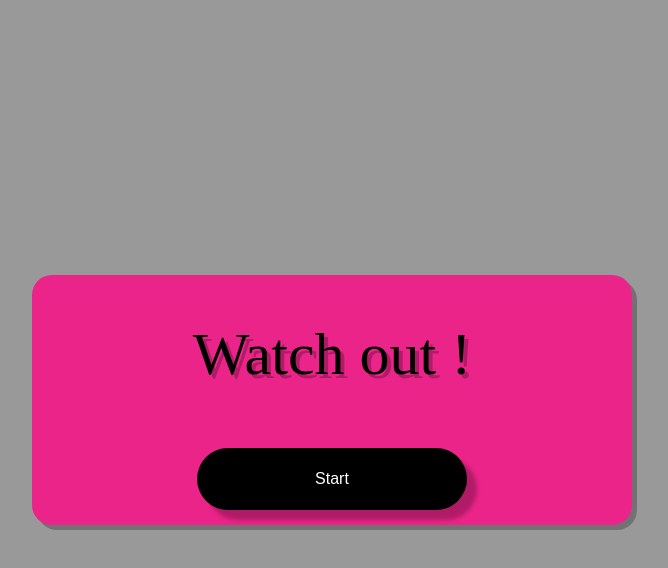
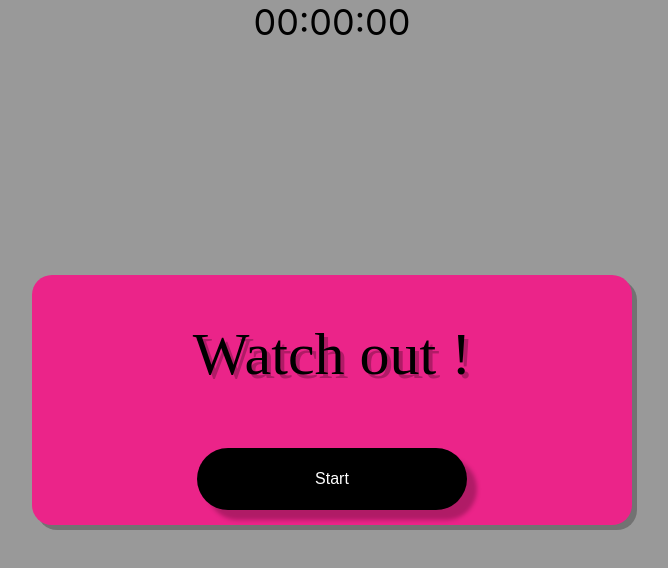
Before and after one commit to ImMiza/WatchOut, a React (Create React App) app: page / in a window 1280 px wide. Shown: the top 568 px of the page, without its empty margins (308-976 px from the left). Built offline with nearby package versions, Linux system fonts and the light colour scheme.

Commit message:
fix timer

```diff
--- a/src/App.tsx
+++ b/src/App.tsx
@@ -3,7 +3,7 @@ import Vector from "./utils/Vector";
 import Entity from "./utils/Entity";
 import Spaceship from "./utils/Spaceship";
 import Location from './utils/Location';
-import Timer from './components/settings/timer';
+import Timer, {timervalue} from './components/settings/timer';
 import Popup from "./components/popup/Popup";
 import Meteor from "./utils/Meteor";
 
@@ -26,6 +26,7 @@ function App() {
   const [spaceship, setSpaceship] = useState(new Spaceship(new Location(centerX,centerY), new Vector(0,0), '/images/rocket.svg', spaceshipSize, spaceshipSize, true, 4));
   const [meteors, setMeteors] = React.useState<Meteor[]>([]);
 
+  const [timer, setTimer] = React.useState<timervalue>();
 
   /**
    * Retry the game
@@ -46,6 +47,7 @@ function App() {
     setMeteors((prev) => prev.map(m => {
       if (Entity.checkCollision(m, spaceship)) {
         setEnd(true);
+        setStart(false);
       }
       m.move();
       return m;
@@ -122,9 +124,7 @@ function App() {
           !isStart &&
             <Popup title={'Watch out !'} buttonText={'Start'} onClick={() => setStart(true)} />
         }
-         {
-          isStart && <Timer timer_on={isStart} on_timer_end={(value)=>console.log(value)} ></Timer>
-         }
+        <Timer timer_on={isStart} on_timer_end={(value) => setTimer(value)} ></Timer>
         {
           isEnd &&
             <Popup title={'Game over !'} buttonText={'Retry'} onClick={() => retry()} />
--- a/src/components/settings/timer.tsx
+++ b/src/components/settings/timer.tsx
@@ -14,23 +14,12 @@ const Timer =(props : {
 }) =>{
     const [time, setTime] = React.useState(0);
     const [timerOn, setTimerOn] = React.useState(props.timer_on);
-    const [timervalue, setTimeValue] = React.useState<timervalue>({
-        time ,
-        minutes : 0,
-        seconds : 0,
-        milliseconds : 0,
-
-
-    });
-    React.useEffect(() => {
-      if (timerOn === false) {
-        props.on_timer_end(timervalue);
-      }
-    },[timerOn]);
-
 
     React.useEffect(() => {
-      setTimerOn(props.timer_on);
+        if(props.timer_on) {
+            setTime(0);
+        }
+        setTimerOn(props.timer_on);
     },[props.timer_on])
 
 
@@ -39,49 +28,26 @@ const Timer =(props : {
       if (timerOn) {
         interval = setInterval(() => {
           setTime((prevTime) => prevTime + 100);
-        }, 10);
+        }, 100);
       } else if (!timerOn) {
-        clearInterval(interval);
-        setTimeValue({
-            time : time,
-            minutes : Math.floor((time / 60000) % 60),
-            seconds : Math.floor((time / 1000) % 60),
-            milliseconds :((time / 10) % 100),
-        })
-
+          clearInterval(interval);
+          const result = {
+              time: time,
+              minutes: Math.floor((time / 60000) % 60),
+              seconds: Math.floor((time / 1000) % 60),
+              milliseconds: ((time / 10) % 100),
+          };
+          props.on_timer_end(result);
       }
       return () => clearInterval(interval);
     }, [timerOn]);
 
     return (
       <div className="Timers">
-        <h2>chronomètre</h2>
         <div id="display">
           <span>{("0" + Math.floor((time / 60000) % 60)).slice(-2)}:</span>
           <span>{("0" + Math.floor((time / 1000) % 60)).slice(-2)}:</span>
           <span>{("0" + ((time / 10) % 100)).slice(-2)}</span>
-        </div>
-            <div >
-            {!timerOn && time > 0 && (
-                <div id="display">
-                    <h2>votre score : </h2>
-            <span>{timervalue.minutes} minutes :</span>
-            <span>  {timervalue.seconds} seconds:</span>
-            <span> {timervalue.milliseconds} milliseconds</span>
-            </div>
-            )}
-            </div>
-
-
-        <div id="buttons">
-          {!timerOn && time === 0 && (
-            <button onClick={() => setTimerOn(true)}>Start</button>
-          )}
-          {timerOn && <button onClick={() => setTimerOn(false)}>Stop</button>}
-          {!timerOn && time > 0 && (
-            <button onClick={() => setTime(0)}>Reset
-            </button>
-          )}
         </div>
       </div>
 
```
